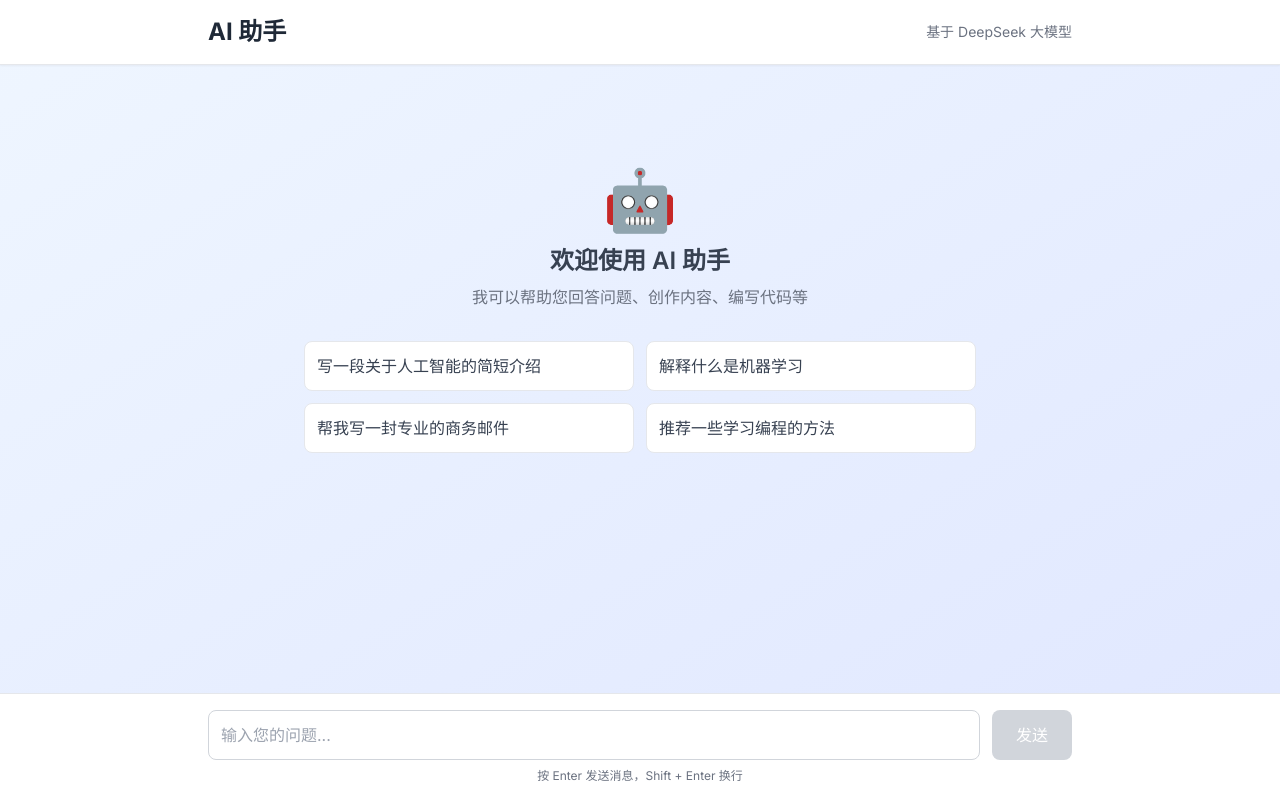
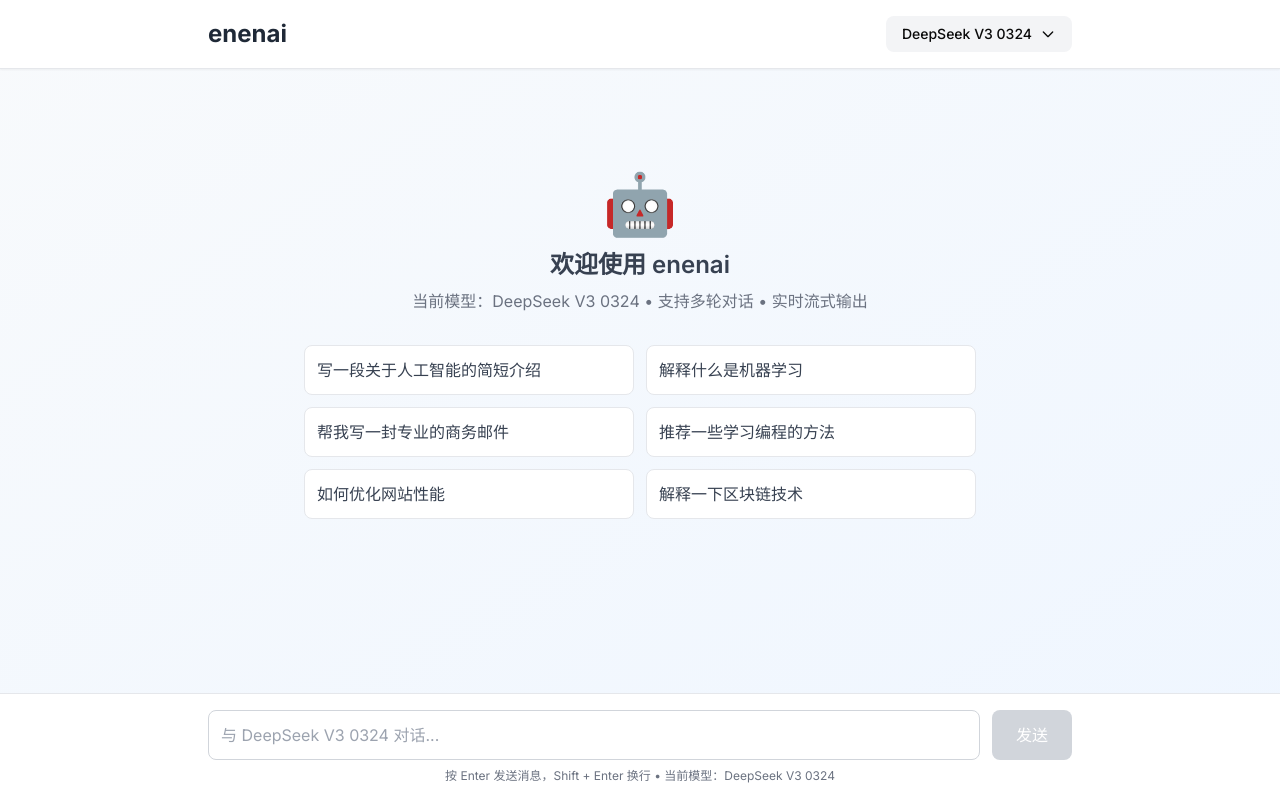
Before and after one commit to SWC519/deepseek-r1-edge, a Next.js app: page / in a window 1280 px wide. Built offline with nearby package versions, Linux system fonts and the light colour scheme.

Commit message:
Add model selection and update UI elements

```diff
--- a/app/page.tsx
+++ b/app/page.tsx
@@ -10,11 +10,23 @@
   content: string;
 }
 
+// 模型配置
+const MODEL_OPTIONS = [
+  { id: '@tx/deepseek-ai/deepseek-r1-distill-qwen-32b', name: 'DeepSeek R1 32B' },
+  { id: '@tx/deepseek-ai/deepseek-r1-0528', name: 'DeepSeek R1 0528' },
+  { id: '@tx/deepseek-ai/deepseek-v3-0324', name: 'DeepSeek V3 0324' },
+  { id: '@hf/meta-llama/meta-llama-3.1-8b-instruct', name: 'LLaMA 3.1 8B' },
+  { id: '@hf/qwen/qwen2.5-7b-instruct', name: 'Qwen 2.5 7B' },
+  { id: '@hf/google/gemma-2-9b-it', name: 'Gemma 2 9B' },
+];
+
 export default function NewAIInterface() {
   const [messages, setMessages] = useState<Message[]>([]);
   const [input, setInput] = useState('');
   const [isLoading, setIsLoading] = useState(false);
   const [isStreaming, setIsStreaming] = useState(false);
+  const [selectedModel, setSelectedModel] = useState(MODEL_OPTIONS[2].id); // 默认使用 DeepSeek V3
+  const [showModelSelector, setShowModelSelector] = useState(false);
   const messagesEndRef = useRef<HTMLDivElement>(null);
   const abortControllerRef = useRef<AbortController | null>(null);
 
@@ -30,7 +42,6 @@
     e.preventDefault();
     if (!input.trim() || isLoading) return;
 
-    // 如果正在流式传输，停止当前响应
     if (isStreaming) {
       handleStop();
       return;
@@ -41,10 +52,7 @@
     setIsLoading(true);
     setIsStreaming(true);
 
-    // 添加用户消息
     setMessages(prev => [...prev, { role: 'user', content: userMessage }]);
-
-    // 添加空的助手消息
     setMessages(prev => [...prev, { role: 'assistant', content: '' }]);
 
     try {
@@ -68,7 +76,7 @@
             { role: 'user', content: userMessage }
           ],
           network: false,
-          model: '@tx/deepseek-ai/deepseek-v3-0324'
+          model: selectedModel
         }),
         signal: abortControllerRef.current.signal
       });
@@ -141,18 +149,68 @@
     "写一段关于人工智能的简短介绍",
     "解释什么是机器学习",
     "帮我写一封专业的商务邮件",
-    "推荐一些学习编程的方法"
+    "推荐一些学习编程的方法",
+    "如何优化网站性能",
+    "解释一下区块链技术"
   ];
 
+  const currentModelName = MODEL_OPTIONS.find(m => m.id === selectedModel)?.name || 'Unknown';
+
   return (
-    <div className="flex flex-col h-screen bg-gradient-to-br from-blue-50 to-indigo-100">
-      {/* 头部 */}
+    <div className="flex flex-col h-screen bg-gradient-to-br from-slate-50 to-blue-50">
+      {/* 头部 - 标题修改为 enenai */}
       <header className="bg-white shadow-sm border-b border-gray-200">
         <div className="max-w-4xl mx-auto px-4 py-4">
           <div className="flex items-center justify-between">
-            <h1 className="text-2xl font-bold text-gray-800">AI 助手</h1>
-            <div className="text-sm text-gray-500">
-              基于 DeepSeek 大模型
+            <h1 className="text-2xl font-bold text-gray-800">enenai</h1>
+
+            {/* 模型选择器 */}
+            <div className="relative">
+              <button
+                onClick={() => setShowModelSelector(!showModelSelector)}
+                className="flex items-center gap-2 px-4 py-2 bg-gray-100 hover:bg-gray-200 rounded-lg transition-colors"
+                disabled={isLoading}
+              >
+                <span className="text-sm font-medium">{currentModelName}</span>
+                <svg
+                  className={`w-4 h-4 transition-transform ${showModelSelector ? 'rotate-180' : ''}`}
+                  fill="none"
+                  stroke="currentColor"
+                  viewBox="0 0 24 24"
+                >
+                  <path strokeLinecap="round" strokeLinejoin="round" strokeWidth={2} d="M19 9l-7 7-7-7" />
+                </svg>
+              </button>
+
+              {/* 模型下拉菜单 */}
+              {showModelSelector && (
+                <div className="absolute right-0 mt-2 w-64 bg-white rounded-lg shadow-lg border border-gray-200 z-10">
+                  <div className="p-2">
+                    {MODEL_OPTIONS.map((model) => (
+                      <button
+                        key={model.id}
+                        onClick={() => {
+                          setSelectedModel(model.id);
+                          setShowModelSelector(false);
+                        }}
+                        className={`w-full text-left px-3 py-2 rounded-md transition-colors ${
+                          selectedModel === model.id
+                            ? 'bg-blue-100 text-blue-700'
+                            : 'hover:bg-gray-100'
+                        }`}
+                      >
+                        <div className="font-medium">{model.name}</div>
+                        <div className="text-xs text-gray-500 mt-0.5">
+                          {model.id.includes('deepseek') ? 'DeepSeek 系列' :
+                           model.id.includes('llama') ? 'Meta 系列' :
+                           model.id.includes('qwen') ? '阿里通义系列' :
+                           'Google 系列'}
+                        </div>
+                      </button>
+                    ))}
+                  </div>
+                </div>
+              )}
             </div>
           </div>
         </div>
@@ -165,10 +223,10 @@
             <div className="text-center mt-20">
               <div className="text-6xl mb-4">🤖</div>
               <h2 className="text-2xl font-semibold text-gray-700 mb-2">
-                欢迎使用 AI 助手
+                欢迎使用 enenai
               </h2>
               <p className="text-gray-500 mb-8">
-                我可以帮助您回答问题、创作内容、编写代码等
+                当前模型：{currentModelName} • 支持多轮对话 • 实时流式输出
               </p>
 
               {/* 快速提示词 */}
@@ -253,7 +311,7 @@
             <textarea
               value={input}
               onChange={(e) => setInput(e.target.value)}
-              placeholder="输入您的问题..."
+              placeholder={`与 ${currentModelName} 对话...`}
               disabled={isLoading}
               className="flex-1 p-3 border border-gray-300 rounded-lg resize-none
                        focus:outline-none focus:ring-2 focus:ring-blue-500 focus:border-transparent
@@ -279,7 +337,7 @@
           </form>
 
           <div className="mt-2 text-xs text-gray-500 text-center">
-            按 Enter 发送消息，Shift + Enter 换行
+            按 Enter 发送消息，Shift + Enter 换行 • 当前模型：{currentModelName}
           </div>
         </div>
       </footer>
```
